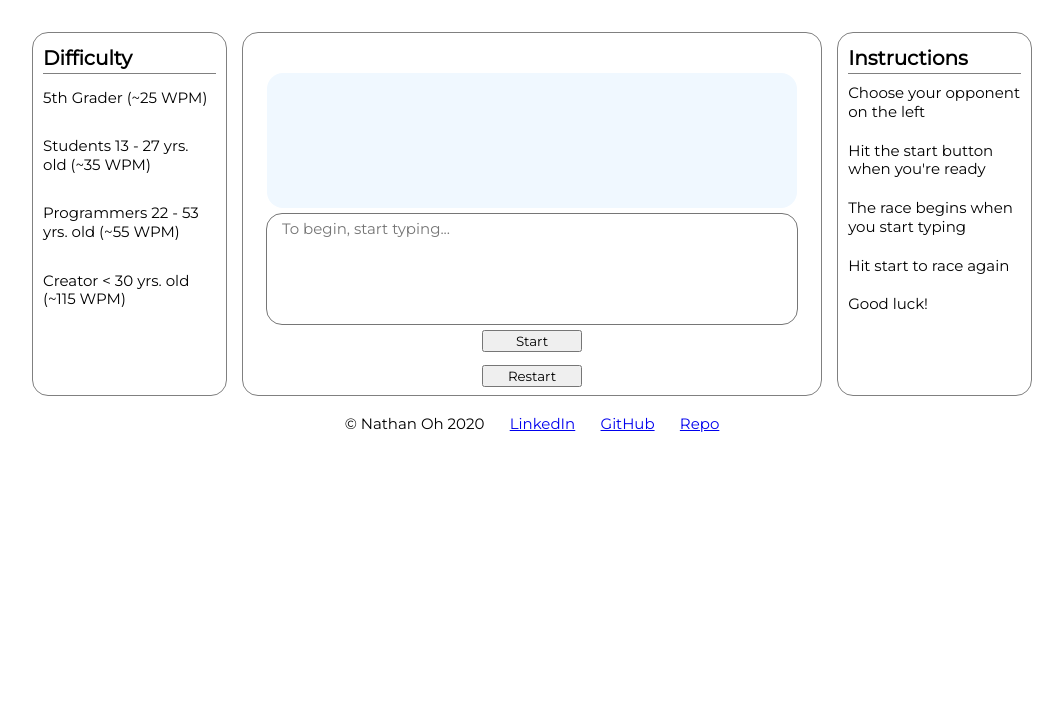
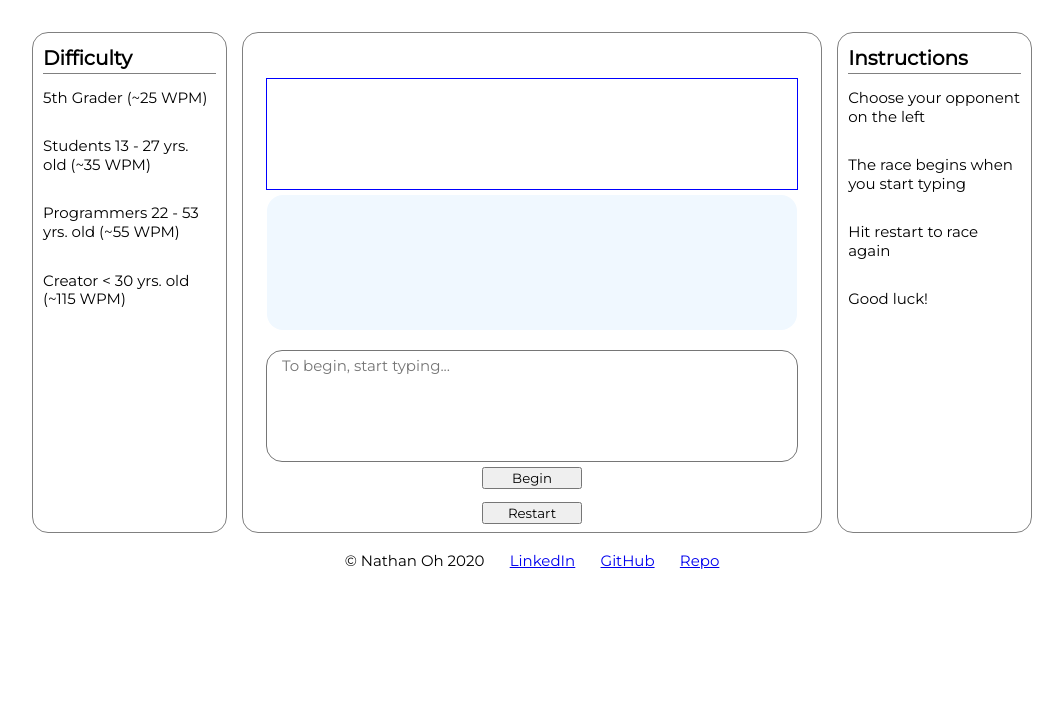
Before and after one commit to nateoh93/FasterThanAFifthGrader, a website built with webpack: page index.html in a window 1280 px wide. Shown: the part 98-800 px from the top of the page, without its empty margins (108-1171 px from the left). Built offline with nearby package versions, Linux system fonts and the light colour scheme.

Commit message:
add canvas

```diff
--- a/index.html
+++ b/index.html
@@ -14,7 +14,7 @@
     <header>
         <h1>Are You Faster Than A Fifth Grader?</h1>
         <h3>See how fast you can type against the average 5th grader. Too easy? Select other difficulty levels
-            to see where you stack up. You can even go against the creator of this app.
+            to see where you stack up. Think you're a speed racer? Go against the creator of this app.
         </h3>
     </header>
 
@@ -30,18 +30,18 @@
         </section>
         <section class="main-container">
             <div class="wpm-container"><div id="wpm-results"></div></div>
+            <canvas></canvas>
             <div class="quote-container"><p id='quote'></p></div>
             <textarea id='user-input' placeholder="To begin, start typing..."></textarea>
-            <div class="btn-container"><button id='start-game'>Start</button></div>
+            <div class="btn-container"><button id='start-game'>Begin</button></div>
             <div class="btn-container"><button id='restart-game'>Restart</button></div>
         </section>
         <section class="instructions-container">
             <h2>Instructions</h2>
             <ul>
                 <li>Choose your opponent on the left</li>
-                <li>Hit the start button when you're ready</li>
                 <li>The race begins when you start typing</li>
-                <li>Hit start to race again</li>
+                <li>Hit restart to race again</li>
                 <li>Good luck!</li>
             </ul>
         </section>
--- a/src/index.css
+++ b/src/index.css
@@ -61,6 +61,7 @@ textarea {
     padding: 5px 15px 5px 15px;
     font-family: 'Montserrat', sans-serif;
     font-size: 15px;
+    margin-top: 15px;
 }
 
 textarea:focus {
@@ -75,6 +76,11 @@ ul {
     line-height: 1.25;
     font-size: 15px;
     margin: 0px 10px 0 10px;
+}
+
+canvas {
+    border: 1px solid blue;
+    padding: 5px 15px 5px 15px;
 }
 
 .difficulty-container, .instructions-container {
@@ -99,7 +105,7 @@ ul {
     display: flex;
     justify-content: center;
     align-items: center;
-    margin: 5px;
+    margin: 10px;
 }
 
 .quote-container {
--- a/src/index.js
+++ b/src/index.js
@@ -7,4 +7,17 @@ const restartGame = document.getElementById('restart-game')
 
 startGame.addEventListener('click', LoadGame);
 userTyping.addEventListener('input', UserTyping);
-restartGame.addEventListener('click', LoadGame);
+
+restartGame.addEventListener('click', () => {
+    window.location.reload();
+});
+
+document.addEventListener("DOMContentLoaded", function () {
+  const canvasEl = document.getElementsByTagName("canvas")[0];
+  canvasEl.width = 500;
+  canvasEl.height = 100;
+
+  const ctx = canvasEl.getContext("2d");
+//   const game = new Game();
+//   new GameView(game, ctx).start();
+});
--- a/src/start.js
+++ b/src/start.js
@@ -1,3 +1,5 @@
+import UserTyping from './type';
+
 const randomWords = require('random-words');
 const startGame = document.getElementById('start-game');
 const userTyping = document.getElementById('user-input');
@@ -20,6 +22,7 @@ function LoadGame() {
     });
 
     userTyping.focus();
+    userTyping.addEventListener('input', UserTyping);
     startGame.removeEventListener('click', LoadGame);
     return;
 };
--- a/src/type.js
+++ b/src/type.js
@@ -3,11 +3,12 @@ const wpmResults = document.getElementById('wpm-results');
 const startGame = document.getElementById('start-game');
 import LoadGame from './start';
 
+
 let startTime = null;
 let endTime = null;
 
 function UserTyping() {
-    startGame.removeEventListener('click', LoadGame);
+    // startGame.removeEventListener('click', LoadGame);
 
     let userInputs = userTyping.value.split('');
     let quote = document.querySelectorAll('span');
@@ -15,6 +16,9 @@ function UserTyping() {
     if (!startTime) {
         startTime = new Date();
     }
+
+    console.log(startTime)
+
 
     let totalWrong = quote.length;
 
@@ -41,8 +45,8 @@ function UserTyping() {
         const numWords = quote.length / 5;
         const wpm = Math.floor(numWords / minutes);
         wpmResults.innerHTML = wpm + ' words per minute';
-
-        startGame.classList.remove('hidden');
+        console.log(endTime)
+        // startGame.classList.remove('hidden');
         userTyping.removeEventListener('input', UserTyping);
         return;
     }
```
